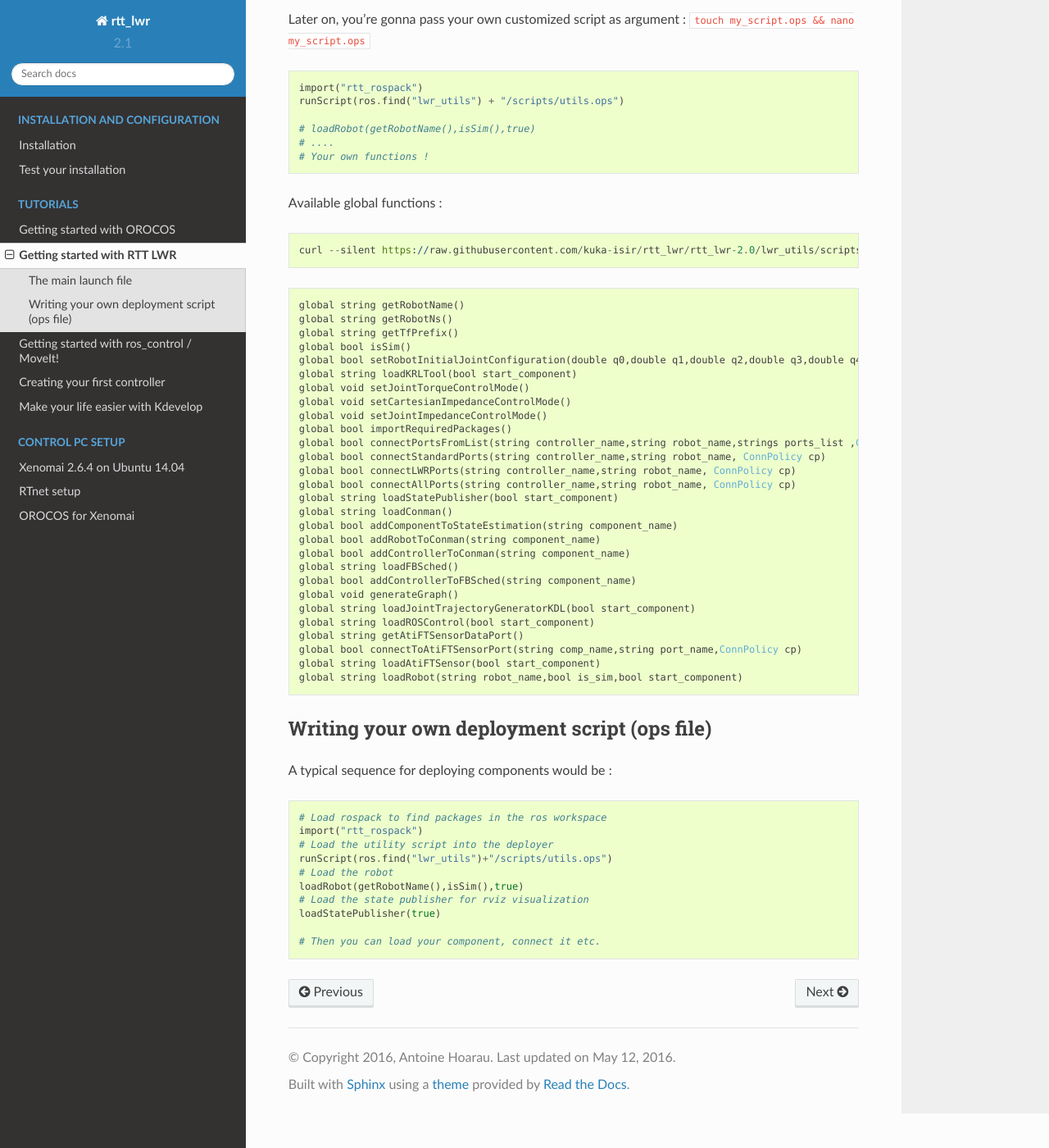
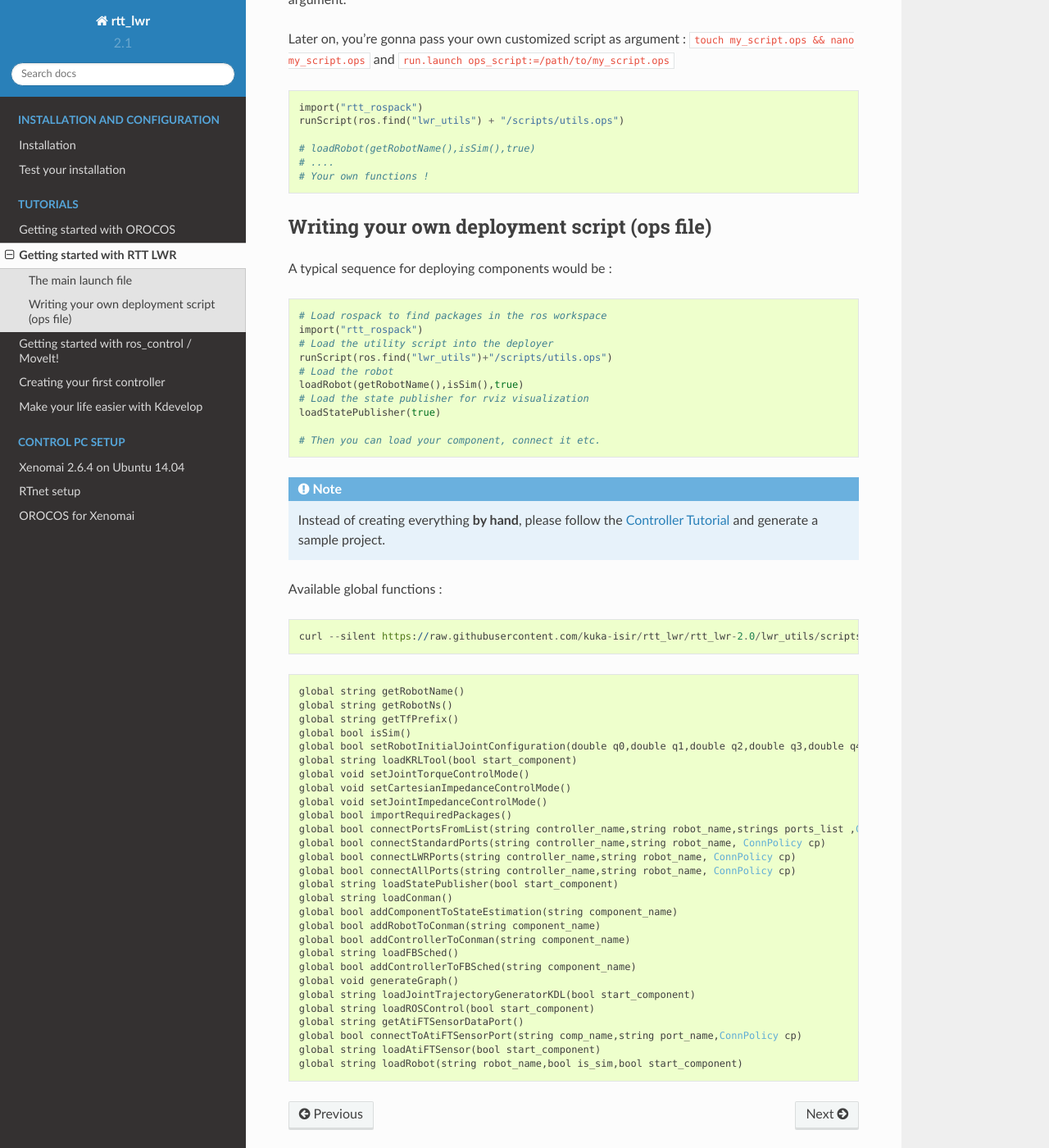
Before and after one commit to kuka-isir/rtt_lwr, a Sphinx documentation site: the page built from docs/source/tutos/getting-started.rst, in a window 1280 px wide and 1400 px high, scrolled down 1031 px. Shown: the whole window at 82% size. Built offline with Sphinx 7.4.7 and the Read the Docs theme 2.0.0, drawn with Linux system fonts in a browser that asks for light colours; some of the changed text lies outside the part shown.

Commit message:
fix getting started

```diff
--- a/docs/source/tutos/getting-started.rst
+++ b/docs/source/tutos/getting-started.rst
@@ -16,10 +16,10 @@ In lwr_utils, you'll find the main roslaunch to deploy the components :
 
 This uploads the ``robot description`` (tools accessible via ``load_*:=true`` arguments), the ``robot_state_publisher`` ( the ``joint_state_publisher`` is done by an orocos component called ``rtt_state_publisher``), the service to spawn the robot on gazebo and a few parameters to get the robot name, namespace, tf_prefix etc.
 
-By default, this passes the **utils.ops script** that contains a bunch of useful functions to load the robot and a few components that comes with rtt_lwr. This script is located at ``$(rospack find lwr_utils)/scripts/utils.ops``. You can change the script via the **ops_script:=** argument.
+By default, this passes the **utils.ops script** that contains a bunch of useful functions to load the robot and a few components that comes with rtt_lwr. This script is located at ``$(rospack find lwr_utils)/scripts/utils.ops``. You can change the script loaded by ``run.launch`` via the **ops_script:=** argument.
 
 Later on, you're gonna pass your own customized script as argument :
-``touch my_script.ops && nano my_script.ops``
+``touch my_script.ops && nano my_script.ops`` and ``run.launch ops_script:=/path/to/my_script.ops``
 
 .. code-block:: ruby
 
@@ -30,6 +30,28 @@ Later on, you're gonna pass your own customized script as argument :
     # ....
     # Your own functions !
 
+
+Writing your own deployment script (ops file)
+---------------------------------------------
+
+A typical sequence for deploying components would be :
+
+.. code-block:: ruby
+
+    # Load rospack to find packages in the ros workspace
+    import("rtt_rospack")
+    # Load the utility script into the deployer
+    runScript(ros.find("lwr_utils")+"/scripts/utils.ops")
+    # Load the robot
+    loadRobot(getRobotName(),isSim(),true)
+    # Load the state publisher for rviz visualization
+    loadStatePublisher(true)
+
+    # Then you can load your component, connect it etc.
+
+.. note::
+
+        Instead of creating everything **by hand**, please follow the `Controller Tutorial <controller-tuto>`_ and generate a sample project.
 
 Available global functions :
 
@@ -67,22 +89,3 @@ Available global functions :
     global bool connectToAtiFTSensorPort(string comp_name,string port_name,ConnPolicy cp)
     global string loadAtiFTSensor(bool start_component)
     global string loadRobot(string robot_name,bool is_sim,bool start_component)
-
-
-Writing your own deployment script (ops file)
----------------------------------------------
-
-A typical sequence for deploying components would be :
-
-.. code-block:: ruby
-
-    # Load rospack to find packages in the ros workspace
-    import("rtt_rospack")
-    # Load the utility script into the deployer
-    runScript(ros.find("lwr_utils")+"/scripts/utils.ops")
-    # Load the robot
-    loadRobot(getRobotName(),isSim(),true)
-    # Load the state publisher for rviz visualization
-    loadStatePublisher(true)
-
-    # Then you can load your component, connect it etc.
```
